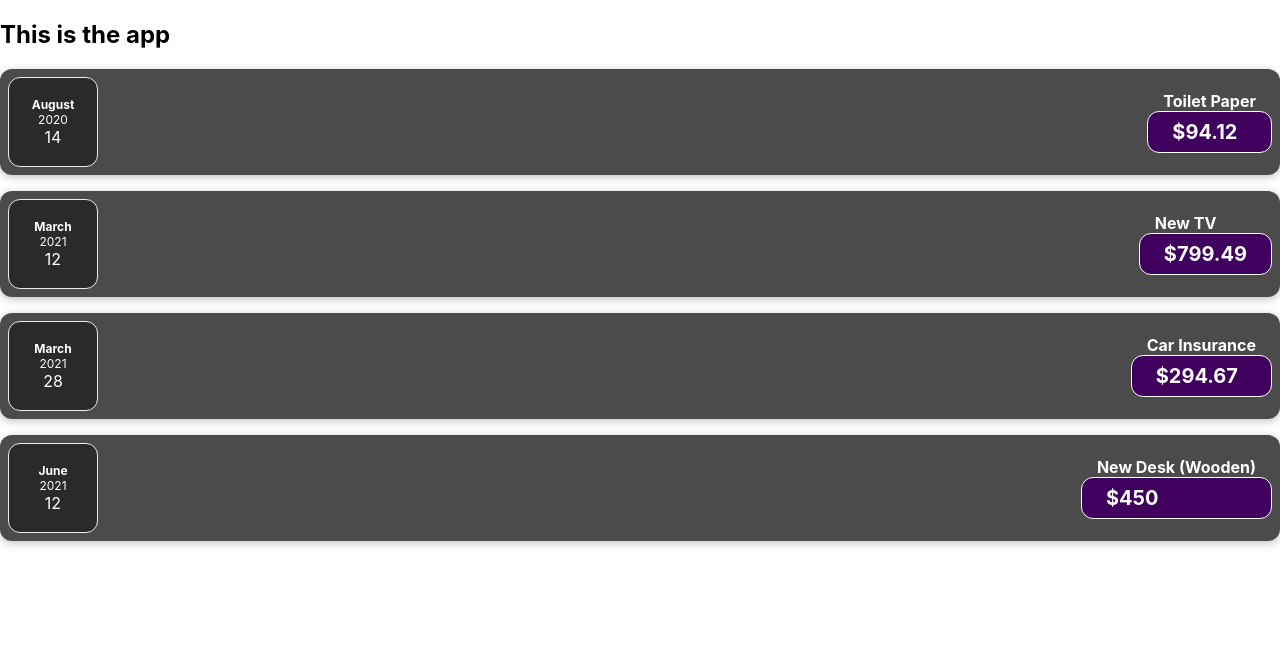
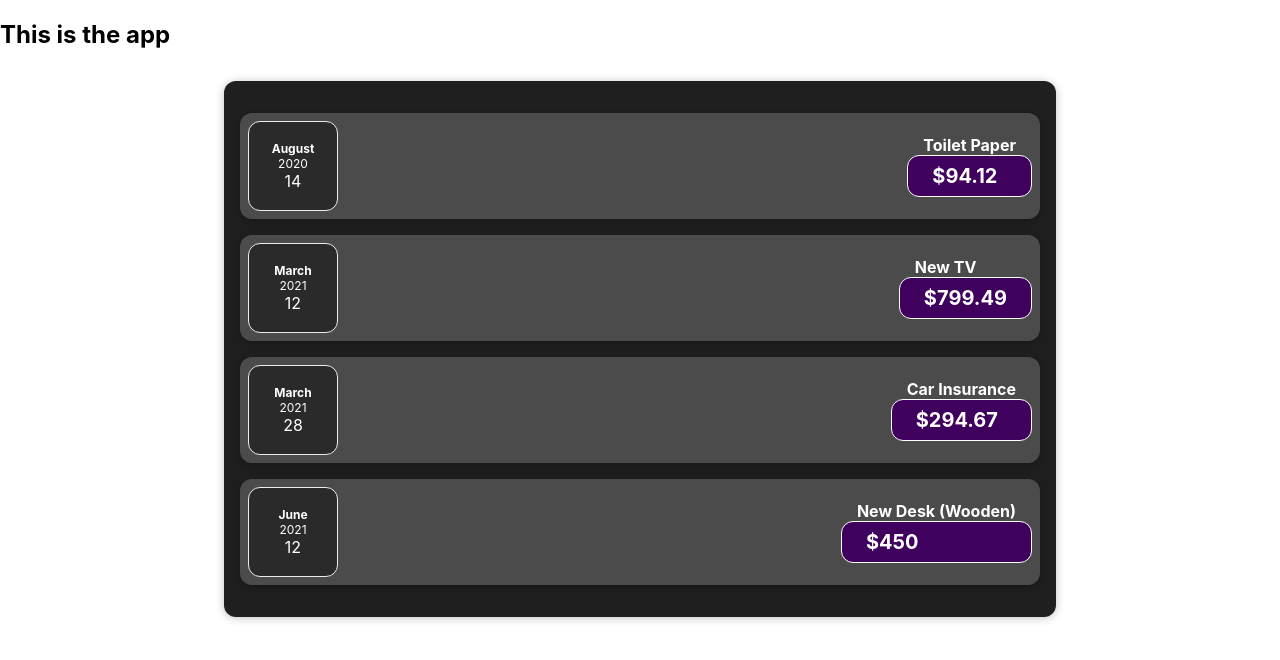
Before and after one commit to redidizzy/Expense-tracker, a React (Create React App) app: page / in a window 1280 px wide. Shown: the top 660 px of the page. Built offline with nearby package versions, Linux system fonts and the light colour scheme.

Commit message:
Add Expenses component

```diff
--- a/src/App.js
+++ b/src/App.js
@@ -1,7 +1,6 @@
 import logo from "./logo.svg"
 import "./App.css"
-import ExpenseItem from "./components/ExpenseItem"
-
+import Expenses from "./components/Expenses"
 function App() {
   const expenses = [
     {
@@ -27,26 +26,7 @@ function App() {
   return (
     <div>
       <h2>This is the app</h2>
-      <ExpenseItem
-        title={expenses[0].title}
-        amount={expenses[0].amount}
-        date={expenses[0].date}
-      ></ExpenseItem>
-      <ExpenseItem
-        title={expenses[1].title}
-        amount={expenses[1].amount}
-        date={expenses[1].date}
-      ></ExpenseItem>
-      <ExpenseItem
-        title={expenses[2].title}
-        amount={expenses[2].amount}
-        date={expenses[2].date}
-      ></ExpenseItem>
-      <ExpenseItem
-        title={expenses[3].title}
-        amount={expenses[3].amount}
-        date={expenses[3].date}
-      ></ExpenseItem>
+      <Expenses items={expenses} />
     </div>
   )
 }
--- /dev/null
+++ b/src/components/Expenses.css
@@ -0,0 +1,9 @@
+.expenses {
+  padding: 1rem;
+  background-color: rgb(31, 31, 31);
+  margin: 2rem auto;
+  width: 50rem;
+  max-width: 95%;
+  border-radius: 12px;
+  box-shadow: 0 1px 8px rgba(0, 0, 0, 0.25);
+}
--- /dev/null
+++ b/src/components/Expenses.js
@@ -0,0 +1,32 @@
+import ExpenseItem from "./ExpenseItem"
+
+import "./Expenses.css"
+
+function Expenses({ items }) {
+  return (
+    <div class="expenses">
+      <ExpenseItem
+        title={items[0].title}
+        amount={items[0].amount}
+        date={items[0].date}
+      ></ExpenseItem>
+      <ExpenseItem
+        title={items[1].title}
+        amount={items[1].amount}
+        date={items[1].date}
+      ></ExpenseItem>
+      <ExpenseItem
+        title={items[2].title}
+        amount={items[2].amount}
+        date={items[2].date}
+      ></ExpenseItem>
+      <ExpenseItem
+        title={items[3].title}
+        amount={items[3].amount}
+        date={items[3].date}
+      ></ExpenseItem>
+    </div>
+  )
+}
+
+export default Expenses
```
